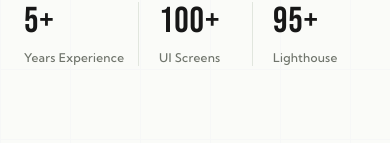
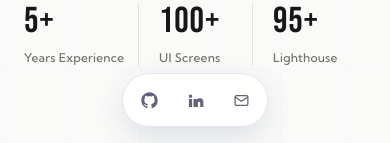
Before and after one commit to aaryan-jais/Portfolio-react-js, a React (Vite) app: page / in a window 390 px wide. Shown: the part 701-844 px from the top of the page. Built offline with nearby package versions, Linux system fonts and the light colour scheme.

Commit message:
changeslinks

```diff
--- a/src/components/SocialLinks.jsx
+++ b/src/components/SocialLinks.jsx
@@ -2,6 +2,7 @@ import React from "react";
 
 const SocialLinks = () => {
   return (
+    <>
       <div className="hidden md:flex fixed left-5 lg:left-7 bottom-8 z-40 flex-col items-center">
         <div className="flex flex-col items-center gap-2 p-2 rounded-full bg-white/90 backdrop-blur-xl border border-[#E3E3F2] shadow-[0_12px_35px_rgba(50,50,120,0.08)]">
           <a
@@ -9,12 +10,9 @@ const SocialLinks = () => {
             target="_blank"
             rel="noopener noreferrer"
             aria-label="GitHub"
-          className="group flex items-center justify-center w-10 h-10 rounded-full text-[#62627A] hover:bg-[#5B5BD6] hover:text-white transition-all duration-300"
+            className="flex items-center justify-center w-10 h-10 rounded-full text-[#62627A] hover:bg-[#5B5BD6] hover:text-white transition-all duration-300"
           >
-          <svg
-            viewBox="0 0 24 24"
-            className="w-[18px] h-[18px] fill-current"
-          >
+            <svg viewBox="0 0 24 24" className="w-[18px] h-[18px] fill-current">
               <path d="M12 .5C5.65.5.5 5.65.5 12c0 5.08 3.29 9.39 7.86 10.91.57.1.78-.25.78-.55v-2.13c-3.2.7-3.87-1.36-3.87-1.36-.52-1.33-1.28-1.69-1.28-1.69-1.05-.72.08-.71.08-.71 1.16.08 1.77 1.19 1.77 1.19 1.03 1.77 2.7 1.26 3.36.96.1-.75.4-1.26.73-1.55-2.55-.29-5.23-1.28-5.23-5.69 0-1.26.45-2.29 1.19-3.1-.12-.29-.52-1.47.11-3.06 0 0 .97-.31 3.18 1.18A11.1 11.1 0 0 1 12 6.01c.98 0 1.97.13 2.89.38 2.2-1.49 3.17-1.18 3.17-1.18.63 1.59.23 2.77.11 3.06.74.81 1.19 1.84 1.19 3.1 0 4.42-2.69 5.4-5.25 5.68.41.36.78 1.08.78 2.18v3.23c0 .3.21.66.79.55A11.51 11.51 0 0 0 23.5 12C23.5 5.65 18.35.5 12 .5Z" />
             </svg>
           </a>
@@ -24,12 +22,9 @@ const SocialLinks = () => {
             target="_blank"
             rel="noopener noreferrer"
             aria-label="LinkedIn"
-          className="group flex items-center justify-center w-10 h-10 rounded-full text-[#62627A] hover:bg-[#5B5BD6] hover:text-white transition-all duration-300"
+            className="flex items-center justify-center w-10 h-10 rounded-full text-[#62627A] hover:bg-[#5B5BD6] hover:text-white transition-all duration-300"
           >
-          <svg
-            viewBox="0 0 24 24"
-            className="w-[18px] h-[18px] fill-current"
-          >
+            <svg viewBox="0 0 24 24" className="w-[18px] h-[18px] fill-current">
               <path d="M4.98 3.5a2.49 2.49 0 1 0 0 4.98 2.49 2.49 0 0 0 0-4.98ZM2.75 9.75h4.46V21H2.75V9.75ZM9.2 9.75h4.28v1.54h.06c.6-1.13 2.06-2.32 4.24-2.32 4.53 0 5.37 2.98 5.37 6.86V21h-4.45v-4.58c0-1.09-.02-2.49-1.52-2.49-1.52 0-1.75 1.18-1.75 2.41V21H9.2V9.75Z" />
             </svg>
           </a>
@@ -37,7 +32,7 @@ const SocialLinks = () => {
           <a
             href="mailto:aaryanjaiswal195@gmail.com"
             aria-label="Email"
-          className="group flex items-center justify-center w-10 h-10 rounded-full text-[#62627A] hover:bg-[#5B5BD6] hover:text-white transition-all duration-300"
+            className="flex items-center justify-center w-10 h-10 rounded-full text-[#62627A] hover:bg-[#5B5BD6] hover:text-white transition-all duration-300"
           >
             <svg
               viewBox="0 0 24 24"
@@ -52,6 +47,50 @@ const SocialLinks = () => {
 
         <div className="mt-4 w-px h-16 bg-gradient-to-b from-[#5B5BD6] to-transparent" />
       </div>
+
+      <div className="md:hidden fixed bottom-4 left-1/2 -translate-x-1/2 z-50">
+        <div className="flex items-center gap-1.5 p-1.5 rounded-full bg-white/95 backdrop-blur-xl border border-[#E3E3F2] shadow-[0_10px_30px_rgba(50,50,120,0.14)]">
+          <a
+            href="https://github.com/aaryan-jais"
+            target="_blank"
+            rel="noopener noreferrer"
+            aria-label="GitHub"
+            className="flex items-center justify-center w-10 h-10 rounded-full text-[#62627A] active:bg-[#5B5BD6] active:text-white transition-all duration-300"
+          >
+            <svg viewBox="0 0 24 24" className="w-[17px] h-[17px] fill-current">
+              <path d="M12 .5C5.65.5.5 5.65.5 12c0 5.08 3.29 9.39 7.86 10.91.57.1.78-.25.78-.55v-2.13c-3.2.7-3.87-1.36-3.87-1.36-.52-1.33-1.28-1.69-1.28-1.69-1.05-.72.08-.71.08-.71 1.16.08 1.77 1.19 1.77 1.19 1.03 1.77 2.7 1.26 3.36.96.1-.75.4-1.26.73-1.55-2.55-.29-5.23-1.28-5.23-5.69 0-1.26.45-2.29 1.19-3.1-.12-.29-.52-1.47.11-3.06 0 0 .97-.31 3.18 1.18A11.1 11.1 0 0 1 12 6.01c.98 0 1.97.13 2.89.38 2.2-1.49 3.17-1.18 3.17-1.18.63 1.59.23 2.77.11 3.06.74.81 1.19 1.84 1.19 3.1 0 4.42-2.69 5.4-5.25 5.68.41.36.78 1.08.78 2.18v3.23c0 .3.21.66.79.55A11.51 11.51 0 0 0 23.5 12C23.5 5.65 18.35.5 12 .5Z" />
+            </svg>
+          </a>
+
+          <a
+            href="https://www.linkedin.com/in/aaryan-raj-586501118/"
+            target="_blank"
+            rel="noopener noreferrer"
+            aria-label="LinkedIn"
+            className="flex items-center justify-center w-10 h-10 rounded-full text-[#62627A] active:bg-[#5B5BD6] active:text-white transition-all duration-300"
+          >
+            <svg viewBox="0 0 24 24" className="w-[17px] h-[17px] fill-current">
+              <path d="M4.98 3.5a2.49 2.49 0 1 0 0 4.98 2.49 2.49 0 0 0 0-4.98ZM2.75 9.75h4.46V21H2.75V9.75ZM9.2 9.75h4.28v1.54h.06c.6-1.13 2.06-2.32 4.24-2.32 4.53 0 5.37 2.98 5.37 6.86V21h-4.45v-4.58c0-1.09-.02-2.49-1.52-2.49-1.52 0-1.75 1.18-1.75 2.41V21H9.2V9.75Z" />
+            </svg>
+          </a>
+
+          <a
+            href="mailto:aaryanjaiswal195@gmail.com"
+            aria-label="Email"
+            className="flex items-center justify-center w-10 h-10 rounded-full text-[#62627A] active:bg-[#5B5BD6] active:text-white transition-all duration-300"
+          >
+            <svg
+              viewBox="0 0 24 24"
+              className="w-[17px] h-[17px] fill-none stroke-current"
+              strokeWidth="1.8"
+            >
+              <rect x="3" y="5" width="18" height="14" rx="2" />
+              <path d="m3 7 9 6 9-6" />
+            </svg>
+          </a>
+        </div>
+      </div>
+    </>
   );
 };
 
```
Lines whose indentation alone changed are shown as unchanged.
